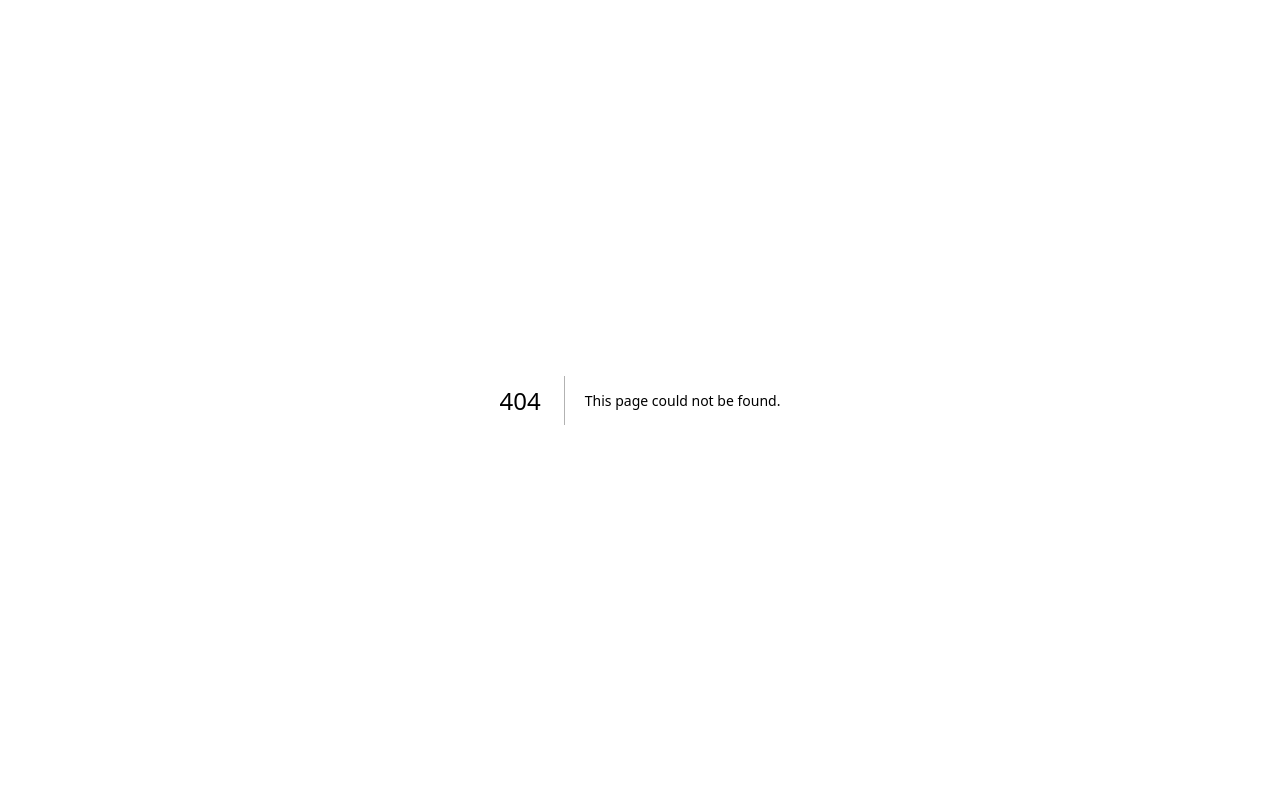
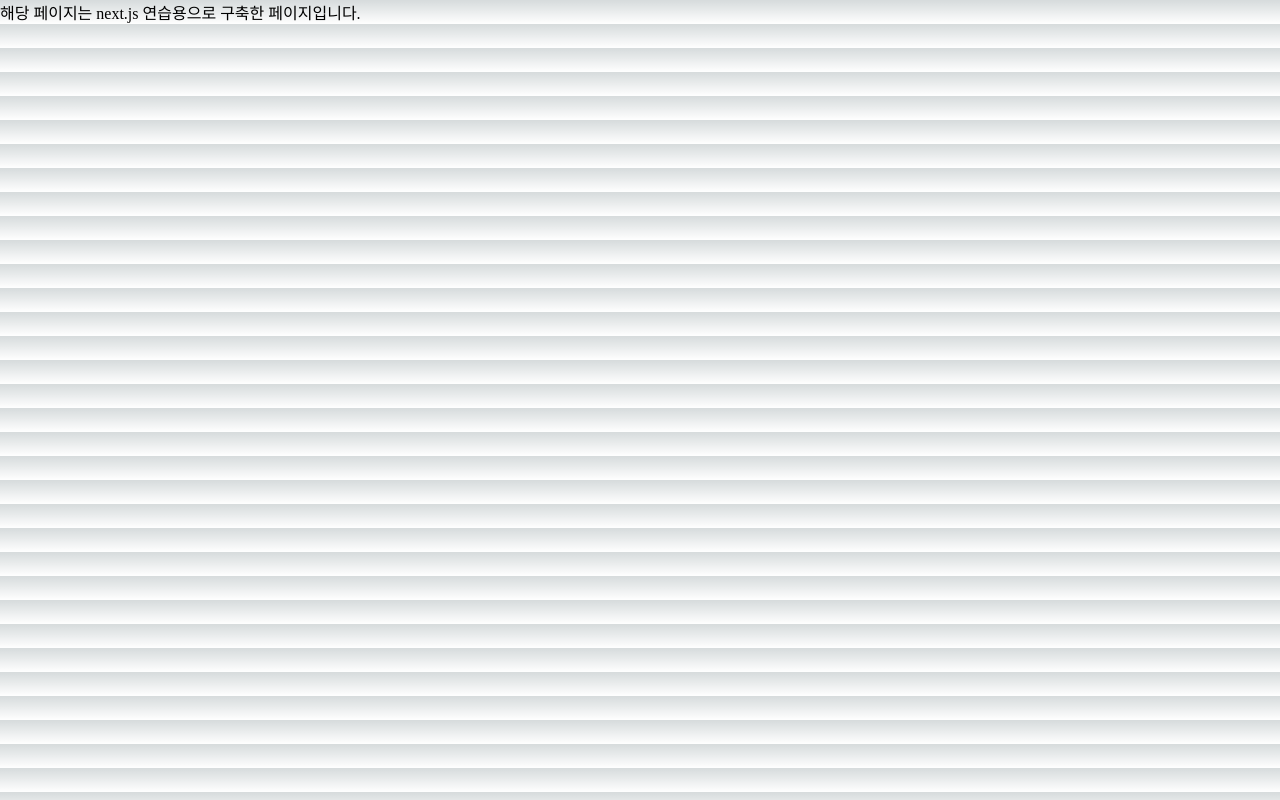
Before and after one commit to krokerdile/next.js_mobx_swr_prc, a Next.js app: page /about in a window 1280 px wide. Before the commit this address had no page. Built offline with nearby package versions, Linux system fonts and the light colour scheme.

Commit message:
feat: about.js 추가 - page router 기반일 때 이런 식으로 파일을 제일 상단에 추가하면 해당 파일의 이름이 곧 path가 된다.

```diff
--- /dev/null
+++ b/pages/about.js
@@ -0,0 +1,7 @@
+export default function About() {
+  return (
+    <>
+      <>해당 페이지는 next.js 연습용으로 구축한 페이지입니다.</>
+    </>
+  )
+}
```
